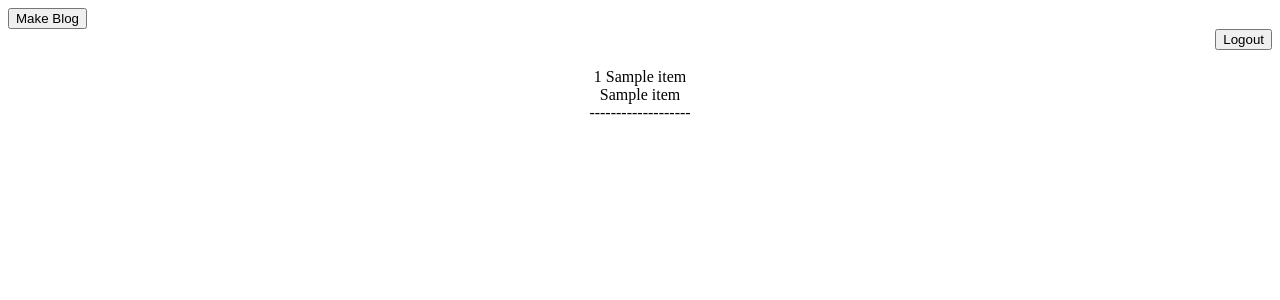
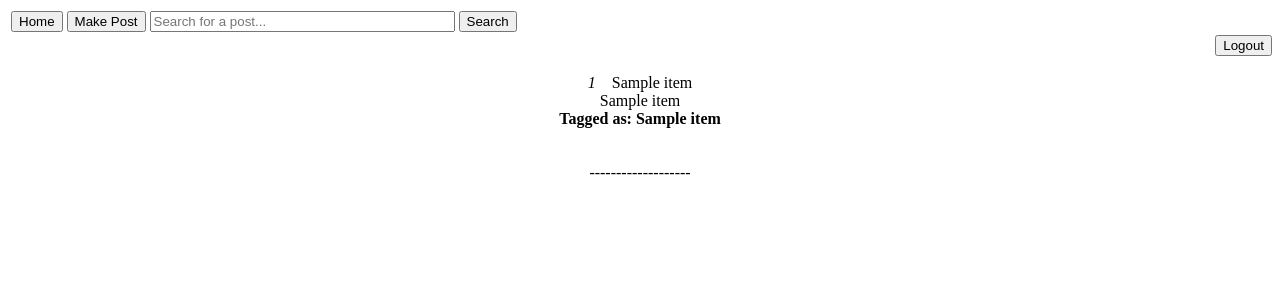
Before and after one commit to puneetjohal/Indian-Tech-Support, a Flask app: template Save Point/templates/blog_home.html in a window 1280 px wide. Shown: the top 300 px of the page. Run offline with Flask 2, Linux system fonts and the light colour scheme; the template is opened without the code that fills it: most values are stand-ins (such as "Sample title", 1, 10 or a date in 2020).

Commit message:
Save Point is now in deployment!

```diff
--- a/Save Point/app.py
+++ b/Save Point/app.py
@@ -1,20 +1,37 @@
 from flask import Flask,render_template,session,request,url_for,redirect,flash
 import os, sqlite3, csv, time
+from random import choice
 app = Flask(__name__)
 app.secret_key = os.urandom(32)
 
-DATABASE = "./Big_Daddy.db"
+DATABASE = "data/Big_Daddy.db"
 
 @app.route('/')
 def home():
+    '''This is the landing page. This checks if the user is already in session, meaning that they can head right on into
+    their blog's homepage.'''
     if 'user' in session: #sessioning
-        return redirect(url_for('blogHome'))
+        return redirect(url_for('blogHome')) #if there is somebody logged in, then redirect them to hte home page
+    db = sqlite3.connect(DATABASE)
+    c = db.cursor()
+    featured = [] #holds the featured post of the day, changes every time
+    try:
+        c.execute("SELECT * FROM blogs")
+        featured = c.fetchall()
+        if len(featured) > 0:
+            featured = choice(featured) #if blogs exist, then choose a blog to be the "featured blog"
+    except Exception as e:
+        print("table doesn't exist")
+        featured = "" # but if there aren't any blogs, then it returns an empty string
     return render_template("LandingTemplate.html",
                             Title = "Humblr",
                             heading = "Welcome to Humblr",
-                            desc = "Get Humbled")
+                            desc = "Get Humbled",
+                            randPost = featured)
+
 @app.route("/logout")
 def logout():
+    '''Logs user out by popping them from the session'''
     #removes the user from the session
     session.pop('user')
     #redirects to the home page after logging user out
@@ -22,90 +39,201 @@ def logout():
 
 @app.route('/login')
 def log():
+    '''Renders login page'''
     return render_template("login.html")
 
 @app.route('/register') #registry, displayed page still WIP
 def register():
+    '''Renders registration page'''
     return render_template("registerPage.html")
 
 @app.route('/register-auth', methods=["POST"])
 def regis_auth(): #check if registration is correctly done
+    '''Authenticates the registration info. Checks to see if the given data from the forms is already in the table and sends user to the login page
+    if everything checks out. Else, reloads registration page and flashes message corresponding to the error'''
+
     db = sqlite3.connect(DATABASE)
     c = db.cursor()
     c.execute("CREATE TABLE IF NOT EXISTS logins(username TEXT, password TEXT)") #if this our first member, welcome!
     c.execute("SELECT * FROM logins")
     people = c.fetchall()
+
     #shorthanding
     usr = request.form.get('username')
     paswrd = request.form.get('password')
     confirm = request.form.get('confirm')
+    if usr == "" or paswrd == "" or confirm == "": #one or more of the form is left blank
+        flash("Please fill out the entire form")
+        return redirect(url_for('register'))
+
     for item in people: #item is a tuple, can be indexed
-        if item[0] == None or item[1] == None: #empty form submitted
-            flash("Please enter a username/password")
-            return redirect(url_for('register'))
         if item[0] == usr: #username is already in table, not unique
             flash("Username taken! Try a different one")
             return redirect(url_for('register'))
         if paswrd != confirm: #password doesn't match the confirmation
             flash("Passwords do not match! Please try again")
             return redirect(url_for('register'))
+
     c.execute("INSERT INTO logins VALUES(\"{}\",\"{}\")".format(usr, paswrd)) #everything is a okie
     flash("Congratulations on getting a Humblr account! Now, let's be Humbled together")
+
     db.commit()
     db.close()
+
     return redirect(url_for('log')) #go back to login page
 
 @app.route("/auth",methods=["POST"])
 def authenticate():
+    '''Authenticates the login. Sends user to their blog homepage if everything checks out, else, reloads login page and flashes appropriate message'''
+
     db = sqlite3.connect(DATABASE)
     c = db.cursor()
     c.execute("CREATE TABLE IF NOT EXISTS logins(username TEXT, password TEXT)") #make sure next line doesn't cause crash
     c.execute("SELECT * FROM logins")
     usrs = c.fetchall() #logins now is check iteratively by FOR instead of WHILE
+
     for item in usrs:
         if request.form.get('username') == item[0] and request.form.get('password') == item[1]:
-            #request.cookies[request.form.get('username')]
-            #request.cookies[request.form.get('password')]
             session['user'] = item[0]
             return redirect(url_for('blogHome'))
-    print("Nothing")
+    #print("Nothing")
     db.close()
     flash("Unknown username or password! Please try again") #usr and pass combo not in table
+
     return redirect(url_for('log'))
 
 @app.route("/home")
 def blogHome():
+    '''User homepage where they can see their recent posts. If they search for keywords in the search bar, they can find other people's posts with the same tags'''
+
     #substitute until we get blog homepage working
     db = sqlite3.connect(DATABASE)
     c = db.cursor()
-    c.execute("CREATE TABLE IF NOT EXISTS blogs(users TEXT, content TEXT, time_of_blog TEXT)")
+    c.execute("CREATE TABLE IF NOT EXISTS blogs(users TEXT, content TEXT, time_of_blog TEXT, tags TEXT)")
     #c.execute("INSERT INTO blogs VALUES(\"username\",\"asdasdasdasd\")")
-    c.execute("SELECT * FROM blogs WHERE users = {}".format('''"''' + session.get('user') + '''"'''))
+    c.execute("SELECT * FROM blogs WHERE users = {}".format('''"''' + session.get('user') + '''"''')) #since session.get('user') doesn't include the quotes, we put the quotes around it
     user_blogs = c.fetchall()
+
+    ordered_blogs = [] #list of blogs, but in reverse
+    for i in range(len(user_blogs) - 1, -1, -1):
+        ordered_blogs.append(user_blogs[i]) #adds blog in order
+    user_blogs = ordered_blogs
+
     db.commit()
     db.close()
-    return render_template("blog_home.html", title = session.get('user'), content = user_blogs, footer = "YAT")
+
+    return render_template("blog_home.html", title = session.get('user'), content = user_blogs, user = session.get('user'))
 
 @app.route('/make-blog')
 def new_blog_page():
+    '''Renders the page which facilitates making of new blogs'''
     return render_template("new-blog.html")
 
 @app.route('/blog-create')
 def create_blog():
+    '''Creates a new post for the user. User can put in content and tags. Stamped with the time of creation'''
+
     db = sqlite3.connect(DATABASE)
     c = db.cursor()
+
     usr = session.get('user')
+    tags = request.args.get('tags')
     content = request.args.get('content')
-    blogTime = time.asctime(time.localtime())
-    print(content)
-    c.execute("INSERT INTO blogs VALUES(\"{}\",\"{}\", \"{}\")".format(usr, content, blogTime))
+    blogTime = time.asctime(time.localtime()) #to print the time
+
+    tags = tags.split(',') #returns a list of tags without commas(,) {e.g -->['this',' is','a ','   t a g  '] }
+    #print(tags)
+    #print(len(tags))
+    if tags[0] == "": #the tag bar was left empty, first thing in there is like [""]
+        tags[0] = usr
+    if usr not in tags: #the IF statement on lines 147-148 doesn't trigger this one
+        tags.append(usr)
+    #print(tags)
+    tmpTag = ""
+    for iterable in tags:
+        tmpTag = tmpTag + "," + iterable #bring back the commas(,): users like it better than list of smushed up words
+    tmpTag = tmpTag[1:] #remove leading comma
+    #print("This is tmpTag: ", tmpTag)
+    tags = tmpTag
+    #print(content)
+
+    c.execute("INSERT INTO blogs VALUES(\"{}\",\"{}\", \"{}\",\"{}\")".format(usr, content, blogTime, tags)) #adds features to database
+
     db.commit()
     db.close()
+
     flash("Congratulations, you have made a new blog!\n")
     return redirect(url_for('blogHome'))
 
+@app.route('/search')
+def search():
+    '''Searches for all posts using keywords seperated by commas(,). Keywords can begin with a space(' ') '''
 
+    if 'user' not in session: #if not logged in
+        return redirect(url_for('home'))
+    db =sqlite3.connect(DATABASE)
+    c = db.cursor()
 
+    search_content = request.args.get('search')
+    tags = search_content.split(",")
+    c.execute("CREATE TABLE IF NOT EXISTS blogs(users TEXT, content TEXT, time_of_blog TEXT, tags TEXT)") #incase the table doesn't exist, make one
+    c.execute("SELECT * FROM blogs")
+    all_tags = c.fetchall()
+
+    correct_tags = []
+    for blog in all_tags: #alltags is in form    ['usr','content of post', '12:00', 'a,lot,of,tags']
+        for tag in tags: #tags is in form        ['a','lot','of','tags']
+            if tag in blog[3]: #blog has the tags
+                correct_tags.append(blog)
+    #print(correct_tags)
+
+    if len(correct_tags) < 0: #woah, broken >n<
+        flash("Internal Sever Error")
+    if len(correct_tags) == 0:
+        flash("No posts found :(") #if there aren't any tags
+
+    return render_template('blog_home.html', content = correct_tags, user = session.get('user'))
+
+@app.route('/edit')
+def update():
+    '''Updates post with chosen content and tags. Restamps with current time. '''
+
+    #lauching point for edit(void) method
+    if 'user' not in session: #if not logged in
+        return redirect(url_for('home'))
+    #print(request.args.get('content'))
+    content = request.args.get('content')
+    tag = request.args.get('tag')
+    OGtime = request.args.get('time')
+    #print(OGtime)
+    return render_template('edit_blog.html', content = content, post = OGtime, tags = tag)
+
+@app.route('/edit-auth')
+def edit():
+    '''Authenticates the edit in update(void) method. Updates database with edits '''
+
+    if 'user' not in session: #if not logged in
+        return redirect(url_for('home'))
+    db = sqlite3.connect(DATABASE)
+    c = db.cursor()
+
+    content = request.args.get('content')
+    searched_for_time = request.args.get('time')
+    tags = request.args.get('tags')
+    #print(request.args.get('content'))
+    #print(searched_for_time)
+    c.execute("SELECT * FROM blogs WHERE time_of_blog=\"{}\"".format(searched_for_time)) #searching for the time of blog since it can't be changed by user
+    #test = c.fetchall()
+    #print("this is the whole thing\n")
+    #print(test)
+    #print(time.asctime(time.localtime()))
+    c.execute("UPDATE blogs SET content =\"{}\", tags =\"{}\", time_of_blog =\"{}\" WHERE time_of_blog=\"{}\"".format(content, tags, time.asctime(time.localtime()), searched_for_time)) #updates content, tags, and time
+    #print(searched_for_time)
+    db.commit()
+    db.close()
+
+    flash("Everything's looking good! Blog has been updated!") #once editing is  completed
+    return redirect(url_for('blogHome'))
 
 
 
--- a/Save Point/templates/base.html
+++ b/Save Point/templates/base.html
@@ -1,3 +1,5 @@
+<!-- template for all our html templates -->
+
 <!DOCTYPE html>
 <html>
 <head>
--- a/Save Point/templates/blog_home.html
+++ b/Save Point/templates/blog_home.html
@@ -4,14 +4,34 @@
 <html>
 <head>
     <title>{{ title }}</title>
-    <form action="/make-blog">
-        <input type="submit" value="Make Blog">
-    </form>
-        <div align="right">
-    <form action="/logout">
+    <table>
+        <td>
+          <!-- home button -->
+          <form action="/home">
+            <input type="submit" value="Home">
+          </form>
+        </td>
+        <td>
+          <!-- make a blog post -->
+        <form action="/make-blog">
+            <input type="submit" value="Make Post">
+        </form>
+        </td>
+        <td>
+          <!-- search for a blog -->
+            <form action="/search">
+                <input type="search" name="search" placeholder="Search for a post..." size="35">
+                <input type="submit" value="Search">
+            </form>
+        </td>
+    </table>
+
+    <div align="right">
+      <form action="/logout">
         <input type="submit" value="Logout">
-    </form>
+      </form>
     </div>
+
     <div align="center">
     {% set msg = get_flashed_messages() %}
     {% for each in msg %}
@@ -27,10 +47,23 @@
         <br>
     {% for item in content %}
         {% if item %}
-            <tr>{{ item[0] }}   {{ item[2] }}<br>
-                {{ item[1] }}</tr><br>
-                -------------------<br><br>
+<!-- prints out the content, name, date, and then content of the blogs -->
+            <tr><i>{{ item[0] }}</i>&emsp;{{ item[2] }}<br>
+                {{ item[1] }}<br>
+                <strong>Tagged as: {{item[3]}}</strong></tr><br>
+                {% if user in item[3] %}
+                <tr>
+                <form action="/edit">
+                    <input type="hidden" name="content" value="{{ item[1] }}">
+                    <input type="hidden" name="time" value="{{ item[2] }}">
+                    <input type="hidden" name="tag" value="{{ item[3] }}">
+                    <input type="submit" value="Edit post">
+                </form>
+            </tr>
+            {% endif %}
+            <br><br>
         {% endif %}
+        -------------------<br>
     {% endfor %}
     </table>
     </div>
--- a/Save Point/templates/login.html
+++ b/Save Point/templates/login.html
@@ -1,3 +1,5 @@
+<!-- template for login form -->
+
 {% extends "base.html" %}
 
 {% block title %}
--- a/Save Point/templates/registerPage.html
+++ b/Save Point/templates/registerPage.html
@@ -1,3 +1,5 @@
+<!-- template for register form used to create a new account -->
+
 {% extends 'base.html' %}
 
 {% block title %}
@@ -16,6 +18,7 @@ Register on Humblr
     {% endfor %}
     <div align="center">
         <form action="/register-auth" method="POST">
+          <!-- change password by searching for username in database. Then confirming the password.  -->
             <input type="text" name="username" placeholder="Username"><br>
             <input type="password" name="password" placeholder="Password"><br>
             <input type="password" name="confirm" placeholder="Retype your password"><br><br>
```
Also changed, not shown: Save Point/templates/LandingTemplate.html (+10 -1 lines), Save Point/templates/edit_blog.html (added, +14 -0 lines), Save Point/templates/new-blog.html (+19 -5 lines), Save Point/Big_Daddy.db (deleted), Save Point/README.md, Save Point/data/Big_Daddy.db (added).
